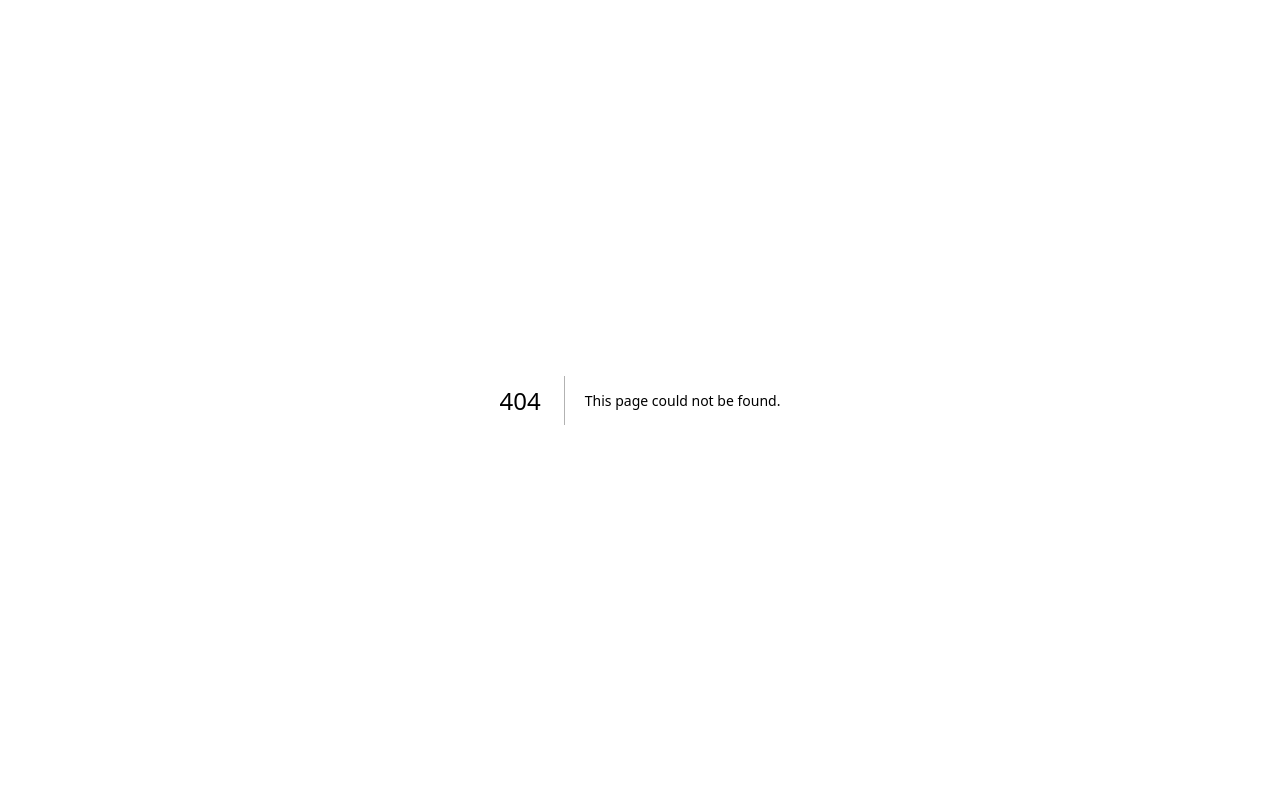
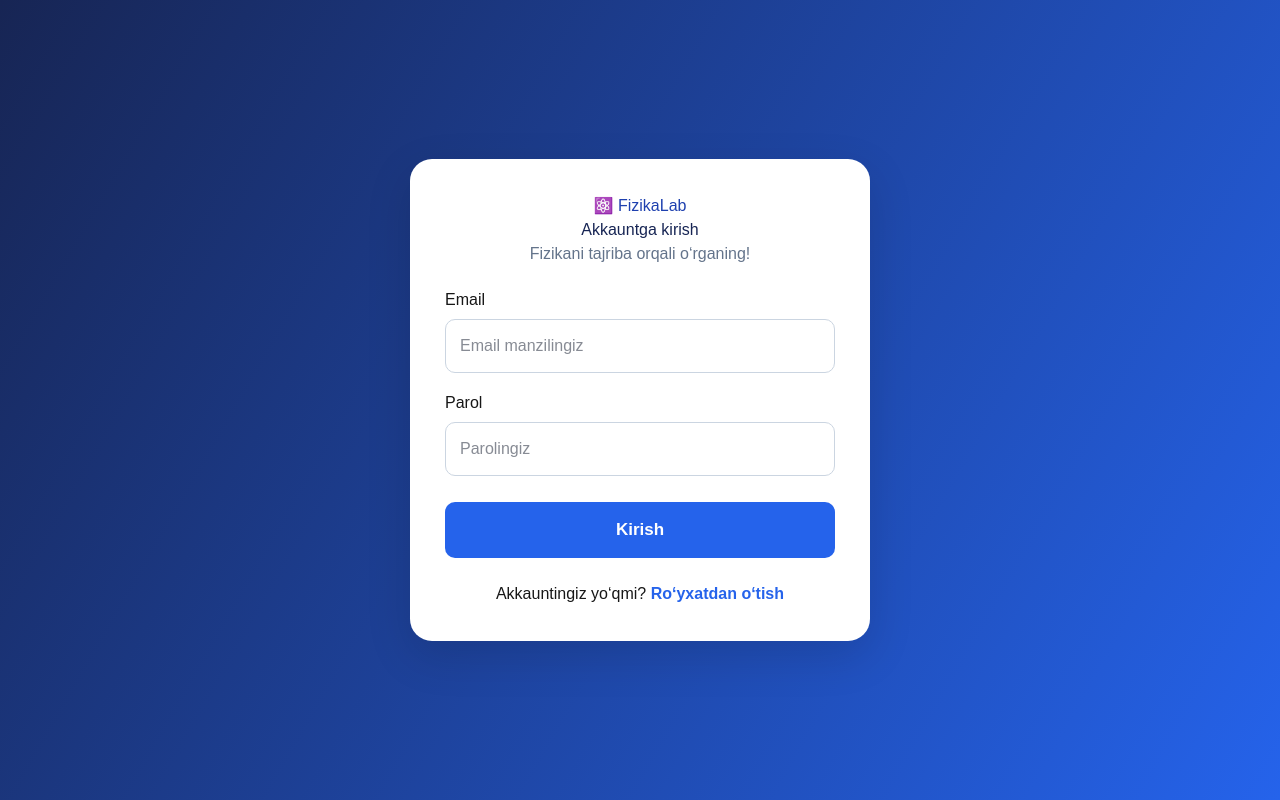
Before and after one commit to samiyevasitora2005-lgtm/fizikalab, a Next.js app: page /auth/royxatdan-otish/kirish in a window 1280 px wide. Before the commit this address had no page. Built offline with nearby package versions, Linux system fonts and the light colour scheme.

Commit message:
Create page.tsx

```diff
--- /dev/null
+++ b/app/auth/royxatdan-otish/kirish/page.tsx
@@ -0,0 +1,169 @@
+
+"use client";
+
+import { useState } from "react";
+import { createClient } from "@supabase/supabase-js";
+import Link from "next/link";
+import { useRouter } from "next/navigation";
+
+export default function Kirish() {
+  const router = useRouter();
+  const [email, setEmail] = useState("");
+  const [parol, setParol] = useState("");
+  const [xabar, setXabar] = useState("");
+  const [yuklanmoqda, setYuklanmoqda] = useState(false);
+
+  async function kirish(e: React.FormEvent<HTMLFormElement>) {
+    e.preventDefault();
+    setXabar("");
+    setYuklanmoqda(true);
+
+    try {
+      const url = process.env.NEXT_PUBLIC_SUPABASE_URL;
+      const key = process.env.NEXT_PUBLIC_SUPABASE_PUBLISHABLE_KEY;
+
+      if (!url || !key) {
+        setXabar("Supabase sozlamalari topilmadi.");
+        return;
+      }
+
+      const supabase = createClient(url, key);
+
+      const { error } = await supabase.auth.signInWithPassword({
+        email: email.trim(),
+        password: parol,
+      });
+
+      if (error) {
+        setXabar("Email yoki parol noto‘g‘ri: " + error.message);
+        return;
+      }
+
+      router.push("/sinflar");
+      router.refresh();
+    } catch {
+      setXabar("Ulanishda xatolik yuz berdi.");
+    } finally {
+      setYuklanmoqda(false);
+    }
+  }
+
+  return (
+    <main
+      style={{
+        minHeight: "100vh",
+        background: "linear-gradient(120deg, #172554, #2563eb)",
+        display: "flex",
+        alignItems: "center",
+        justifyContent: "center",
+        padding: "24px",
+        fontFamily: "Arial, sans-serif",
+      }}
+    >
+      <div
+        style={{
+          width: "100%",
+          maxWidth: "460px",
+          background: "white",
+          borderRadius: "22px",
+          padding: "35px",
+          boxShadow: "0 15px 45px #0002",
+        }}
+      >
+        <h1 style={{ textAlign: "center", color: "#1e40af" }}>
+          ⚛️ FizikaLab
+        </h1>
+
+        <h2 style={{ textAlign: "center", color: "#172554" }}>
+          Akkauntga kirish
+        </h2>
+
+        <p style={{ textAlign: "center", color: "#64748b" }}>
+          Fizikani tajriba orqali o‘rganing!
+        </p>
+
+        <form onSubmit={kirish}>
+          <label style={{ display: "block", marginTop: "22px" }}>
+            Email
+          </label>
+          <input
+            type="email"
+            required
+            value={email}
+            onChange={(e) => setEmail(e.target.value)}
+            placeholder="Email manzilingiz"
+            style={inputStyle}
+          />
+
+          <label style={{ display: "block", marginTop: "18px" }}>
+            Parol
+          </label>
+          <input
+            type="password"
+            required
+            value={parol}
+            onChange={(e) => setParol(e.target.value)}
+            placeholder="Parolingiz"
+            style={inputStyle}
+          />
+
+          <button
+            type="submit"
+            disabled={yuklanmoqda}
+            style={{
+              width: "100%",
+              marginTop: "26px",
+              padding: "15px",
+              background: "#2563eb",
+              color: "white",
+              border: "none",
+              borderRadius: "10px",
+              fontSize: "17px",
+              fontWeight: "bold",
+              cursor: "pointer",
+            }}
+          >
+            {yuklanmoqda ? "Tekshirilmoqda..." : "Kirish"}
+          </button>
+        </form>
+
+        {xabar && (
+          <p
+            role="alert"
+            style={{
+              marginTop: "18px",
+              color: "#b91c1c",
+              background: "#fef2f2",
+              padding: "12px",
+              borderRadius: "10px",
+            }}
+          >
+            {xabar}
+          </p>
+        )}
+
+        <p style={{ textAlign: "center", marginTop: "24px" }}>
+          Akkauntingiz yo‘qmi?{" "}
+          <Link
+            href="/auth/royxatdan-otish"
+            style={{ color: "#2563eb", fontWeight: "bold" }}
+          >
+            Ro‘yxatdan o‘tish
+          </Link>
+        </p>
+      </div>
+    </main>
+  );
+}
+
+const inputStyle: React.CSSProperties = {
+  width: "100%",
+  padding: "14px",
+  marginTop: "7px",
+  border: "1px solid #cbd5e1",
+  borderRadius: "10px",
+  fontSize: "16px",
+  color: "#0f172a",
+  background: "white",
+  boxSizing: "border-box",
+};
```
